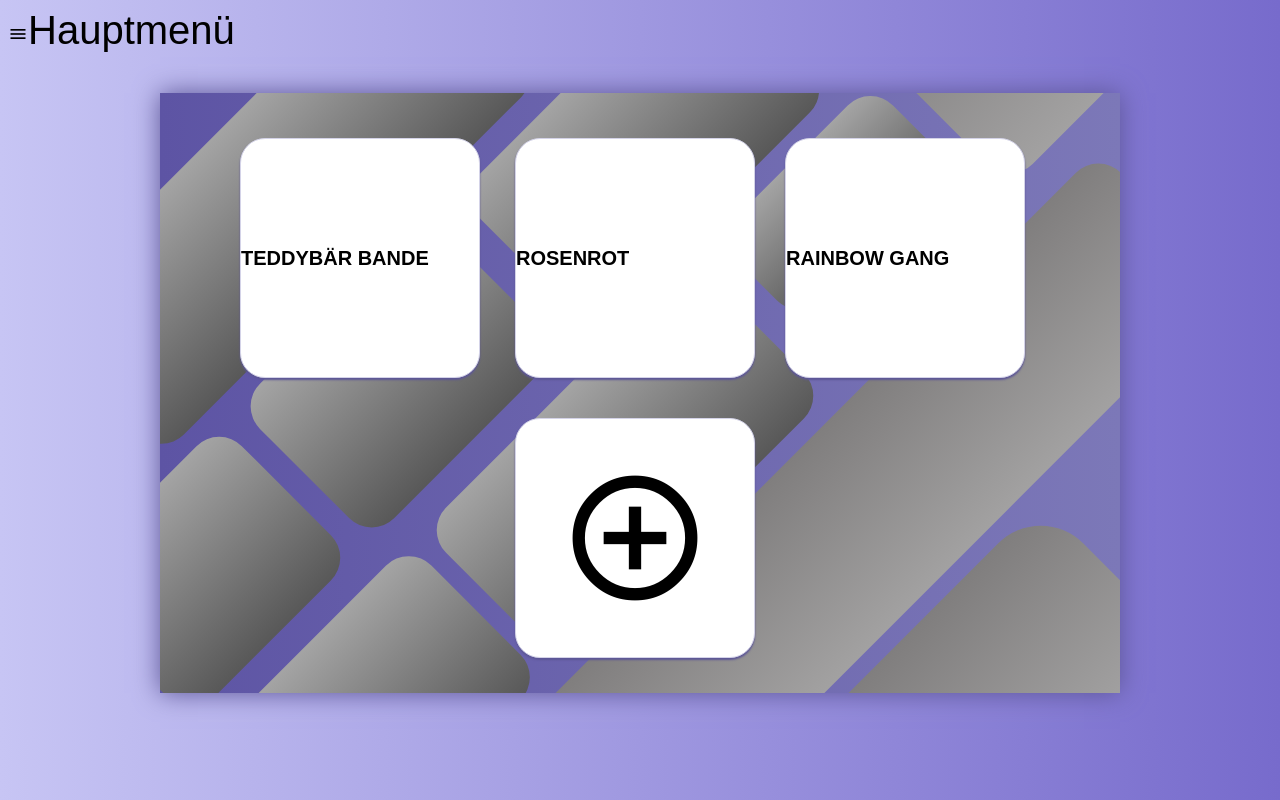
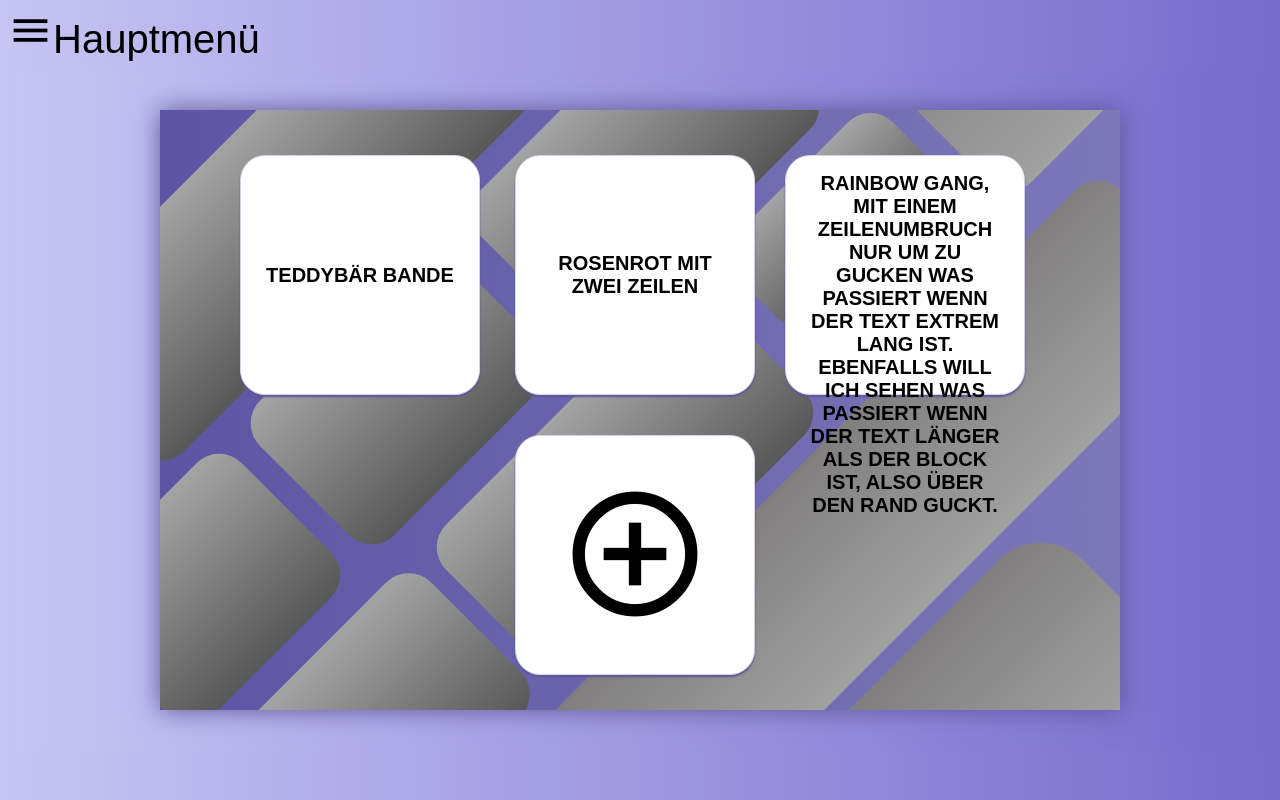
Before and after one commit to DatPriest/budget_book, an Angular app in the folder frontend/: page /main-menu in a window 1280 px wide. Shown: the top 800 px of the page. Built offline with nearby package versions, Linux system fonts and the light colour scheme.

Commit message:
Edit View
Little things edited

```diff
--- a/frontend/src/app/component/main-menu-view/main-menu-view.component.css
+++ b/frontend/src/app/component/main-menu-view/main-menu-view.component.css
@@ -1,13 +1,13 @@
 * {
   box-sizing: border-box;
-  padding: 0;
 }
 
 .header_Hauptmenu {
   color: black;
   font-size: 40px;
+  width: 150px;
+  font-family: Raleway, sans-serif;
   text-align: center;
-  font-family: Raleway, sans-serif;
 }
 
 .container {
@@ -51,6 +51,7 @@
   border-radius: 25px 25px 25px 25px;
   transform: none;
 }
+
 .screen_group_2 {
   height: 240px;
   width: 240px;
@@ -60,6 +61,7 @@
   border-radius: 25px 25px 25px 25px;
   transform: none;
 }
+
 .screen_group_3 {
   height: 240px;
   width: 240px;
@@ -170,8 +172,7 @@
 }
 
 .burgerMenu{
-  font-size: 20px;
-  left: -250px;
+  font-size: 45px;
   color: rgb(0, 0, 0);
   cursor: pointer;
 }
@@ -179,13 +180,12 @@
 .group {
   font-size: 20px;
   color: black;
-  /*text-align: center !important;
-  position: calc(height/width);*/
+  text-align: center;
+  /*position: calc(height/width);*/
 }
 
 .group_create {
   font-size: 150px;
   color: black;
   height: 150px;
-  width: 550px;
 }
--- a/frontend/src/app/component/main-menu-view/main-menu-view.component.html
+++ b/frontend/src/app/component/main-menu-view/main-menu-view.component.html
@@ -1,11 +1,11 @@
 <form>
-  <span class="material-icons burgerMenu">
-    menu
-    </span>
+  <header>
+    <span class="material-icons burgerMenu">menu</span>
     <span class="header_Hauptmenu">Hauptmenü</span>
+  </header>
+  <body>
     <div class="container">
       <div class="screen">
-      <body>
         <div class="screen_background">
           <span class="screen_background_shape screen_background_shape11"></span>
           <span class="screen_background_shape screen_background_shape10"></span>
@@ -17,17 +17,12 @@
           <span class="screen_background_shape screen_background_shape4"></span>
           <span class="screen_background_shape screen_background_shape3"></span>
           <span class="screen_background_shape screen_background_shape2"></span>
+        </div>
         <ng-container *ngFor="let g of groups">
           <button type="button" id="Group{{g.id}}" class="screen_background_shape screen_group_{{g.id}}" (click)="openGroup(g.id, g.name)"><span class="group">{{g.name}}</span></button>
         </ng-container>
-        <!--<ng-container>
-          <button type="button" id="Group1" class="screen_background_shape screen_group_1"><span class="group">1</span></button>
-          <button type="button" id="Group2" class="screen_background_shape screen_group_2"><span class="group">2</span></button>
-          <button type="button" id="Group3" class="screen_background_shape screen_group_3"><span class="group">3</span></button>
-        </ng-container>-->
         <button type="button" id="createGroup" class="screen_background_shape screen_group_4" (click)="createGroup()"><span class="group_create material-icons">add_circle_outline</span></button>
       </div>
+    </div>
   </body>
-    </div>
-  </div>
 </form>
--- a/frontend/src/app/component/main-menu-view/main-menu-view.component.ts
+++ b/frontend/src/app/component/main-menu-view/main-menu-view.component.ts
@@ -1,6 +1,7 @@
 import { Component, OnInit } from '@angular/core';
 import { Router } from "@angular/router";
 import { Group } from 'src/app/model/Group';
+
 @Component({
   selector: 'app-main-menu-view',
   templateUrl: './main-menu-view.component.html',
@@ -11,8 +12,8 @@ export class MainMenuViewComponent implements OnInit {
   groups: Group[] = [];
   constructor(public router: Router) {
     this.groups.push(new Group(1,"Teddybär Bande")),
-    this.groups.push(new Group(2,"Rosenrot")),
-    this.groups.push(new Group(3,"Rainbow Gang"))
+    this.groups.push(new Group(2,"Rosenrot mit zwei Zeilen")),
+    this.groups.push(new Group(3,"Rainbow Gang, mit einem Zeilenumbruch nur um zu gucken was passiert wenn der Text extrem lang ist. Ebenfalls will ich sehen was passiert wenn der Text länger als der Block ist, also über den Rand guckt."))
   }
 
   createGroup(): void {
@@ -20,11 +21,11 @@ export class MainMenuViewComponent implements OnInit {
   }
 
   openGroup(id: number, name: string): void {
-    console.log(id + ' ' + name);
+    console.log('Loading Group...\n' + id + ' ' + name);
+    alert(id + ' ' + name);
     //this.router.navigate(['']);
   }
 
   ngOnInit(): void {
   }
-
 }
--- a/frontend/src/app/component/password-forgotten-view/password-forgotten-view.component.ts
+++ b/frontend/src/app/component/password-forgotten-view/password-forgotten-view.component.ts
@@ -30,5 +30,4 @@ export class PasswordForgottenViewComponent implements OnInit {
 
   ngOnInit(): void {
   }
-
 }
--- a/frontend/src/app/component/register-view/register-view.component.ts
+++ b/frontend/src/app/component/register-view/register-view.component.ts
@@ -30,5 +30,4 @@ export class RegisterViewComponent implements OnInit {
 
   ngOnInit(): void {
   }
-
 }
--- a/frontend/src/styles.css
+++ b/frontend/src/styles.css
@@ -11,7 +11,7 @@ button {
   border: 1px solid #D4D3E8;
   text-transform: uppercase;
   font-weight: 700;
-  display: flex;
+  /*display: flex; Kommentiert am 19.03 von LBU*/
   align-items: center;
   width: 100%;
   color: #4C489D;
```
Lines whose indentation alone changed are shown as unchanged.
